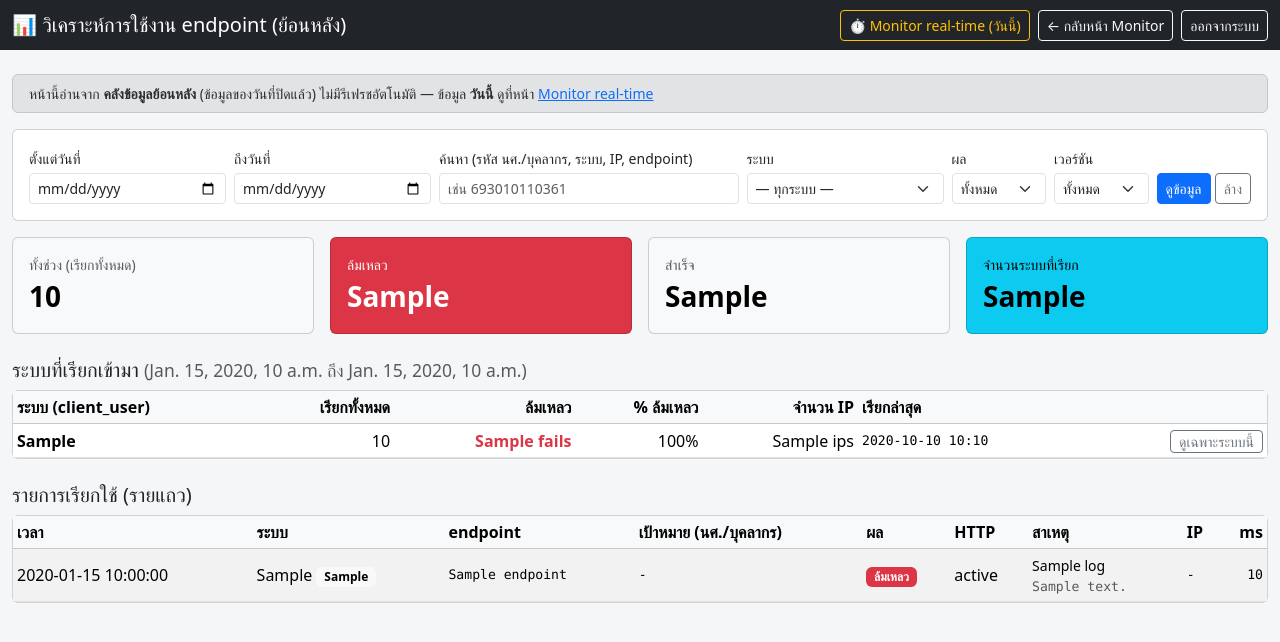
After one commit to azimuthotg/api, a Django app: template apiapp/templates/monitor/api_usage_analysis.html in a window 1280 px wide. The commit adds this page. Shown: the top 642 px of the page. Run offline with Django 5.2, Linux system fonts and the light colour scheme; the template is opened without the code that fills it: most values are stand-ins (such as "Sample title", 1, 10 or a date in 2020).

Commit message:
Add API access log archival + retention and analysis page
หน้า Monitor real-time (/monitor/api-usage/) เคย query ทั้งตาราง (COUNT/DISTINCT)
ทุก 5-10 วิ และตาราง api_access_log โตไม่มีเพดาน แยกหน้าที่ออกเป็น 2 ชั้น:

- ตารางสด api_access_log: เก็บเฉพาะ วันนี้ หน้า real-time อ่านจากนี่จึงเบาตลอด
- คลัง api_access_archive (ใหม่): ข้อมูลย้อนหลังดิบครบ เก็บ 90 วัน ไว้วิเคราะห์

เพิ่ม:
- model ApiAccessArchive + migration 0008 (ไม่แตะตารางเดิม)
- management command rotate_access_log: ย้ายแถวเก่ากว่าวันนี้เข้าคลัง (chunked)
  + ลบคลังเกิน 90 วัน, รองรับ --dry-run; ตั้งรันทุกคืนผ่าน rotate_access_log.ps1
- ปรับ monitor_api_usage ให้ query เฉพาะวันนี้ (ตัด COUNT/DISTINCT ทั้งตาราง)
- หน้า Analysis ใหม่ /monitor/api-usage/analysis/ อ่านจากคลัง เลือกช่วงวันที่
  สรุปต่อระบบ (เรียก/ล้มเหลว/จำนวน IP/ล่าสุด) ไม่มี auto-refresh
- admin สำหรับคลัง

Co-Authored-By: Claude Opus 4.8 <noreply@anthropic.com>

```diff
--- /dev/null
+++ b/apiapp/templates/monitor/api_usage_analysis.html
@@ -0,0 +1,202 @@
+<!DOCTYPE html>
+<html lang="th">
+<head>
+    <meta charset="UTF-8">
+    <meta name="viewport" content="width=device-width, initial-scale=1.0">
+    <title>วิเคราะห์การใช้งาน endpoint (ย้อนหลัง)</title>
+    <link href="https://cdn.jsdelivr.net/npm/bootstrap@5.3.3/dist/css/bootstrap.min.css" rel="stylesheet">
+    <style>
+        body { background: #f5f6f8; }
+        .mono { font-family: ui-monospace, SFMono-Regular, Menlo, Consolas, monospace; font-size: .82rem; }
+        .table td, .table th { vertical-align: middle; }
+        .msg-cell { max-width: 320px; }
+    </style>
+</head>
+<body>
+<nav class="navbar navbar-dark bg-dark">
+    <div class="container-fluid">
+        <span class="navbar-brand mb-0 h1">📊 วิเคราะห์การใช้งาน endpoint (ย้อนหลัง)</span>
+        <div class="d-flex gap-2">
+            <a href="{% url 'monitor_api_usage' %}" class="btn btn-sm btn-outline-warning">⏱ Monitor real-time (วันนี้)</a>
+            <a href="{% url 'monitor_dashboard' %}" class="btn btn-sm btn-outline-light">← กลับหน้า Monitor</a>
+            <a href="{% url 'monitor_logout' %}" class="btn btn-sm btn-outline-light">ออกจากระบบ</a>
+        </div>
+    </div>
+</nav>
+
+<div class="container-fluid py-4">
+    <div class="alert alert-secondary py-2 small mb-3">
+        หน้านี้อ่านจาก <strong>คลังข้อมูลย้อนหลัง</strong> (ข้อมูลของวันที่ปิดแล้ว) ไม่มีรีเฟรชอัตโนมัติ —
+        ข้อมูล <strong>วันนี้</strong> ดูที่หน้า <a href="{% url 'monitor_api_usage' %}">Monitor real-time</a>
+    </div>
+
+    <!-- เลือกช่วงวันที่ + ตัวกรอง -->
+    <form method="get" class="card card-body mb-3">
+        <div class="row g-2 align-items-end">
+            <div class="col-6 col-md-2">
+                <label class="form-label small mb-1">ตั้งแต่วันที่</label>
+                <input type="date" name="date_from" value="{{ filters.date_from }}" class="form-control form-control-sm">
+            </div>
+            <div class="col-6 col-md-2">
+                <label class="form-label small mb-1">ถึงวันที่</label>
+                <input type="date" name="date_to" value="{{ filters.date_to }}" class="form-control form-control-sm">
+            </div>
+            <div class="col-12 col-md-3">
+                <label class="form-label small mb-1">ค้นหา (รหัส นศ./บุคลากร, ระบบ, IP, endpoint)</label>
+                <input type="text" name="q" value="{{ filters.q }}" class="form-control form-control-sm" placeholder="เช่น 693010110361">
+            </div>
+            <div class="col-6 col-md-2">
+                <label class="form-label small mb-1">ระบบ</label>
+                <select name="client_user" class="form-select form-select-sm">
+                    <option value="">— ทุกระบบ —</option>
+                    {% for c in client_choices %}
+                        <option value="{{ c }}" {% if c == filters.client_user %}selected{% endif %}>{{ c }}</option>
+                    {% endfor %}
+                </select>
+            </div>
+            <div class="col-6 col-md-1">
+                <label class="form-label small mb-1">ผล</label>
+                <select name="result" class="form-select form-select-sm">
+                    <option value="">ทั้งหมด</option>
+                    <option value="success" {% if filters.result == 'success' %}selected{% endif %}>สำเร็จ</option>
+                    <option value="fail" {% if filters.result == 'fail' %}selected{% endif %}>ล้มเหลว</option>
+                </select>
+            </div>
+            <div class="col-6 col-md-1">
+                <label class="form-label small mb-1">เวอร์ชัน</label>
+                <select name="api_version" class="form-select form-select-sm">
+                    <option value="">ทั้งหมด</option>
+                    <option value="v1" {% if filters.api_version == 'v1' %}selected{% endif %}>v1</option>
+                    <option value="v2" {% if filters.api_version == 'v2' %}selected{% endif %}>v2</option>
+                </select>
+            </div>
+            <div class="col-auto">
+                <button type="submit" class="btn btn-sm btn-primary">ดูข้อมูล</button>
+                <a href="{% url 'monitor_api_usage_analysis' %}" class="btn btn-sm btn-outline-secondary">ล้าง</a>
+            </div>
+        </div>
+    </form>
+
+    <!-- สรุปยอดทั้งช่วง -->
+    <div class="row g-3 mb-4">
+        <div class="col-6 col-md-3">
+            <div class="card text-bg-light h-100"><div class="card-body">
+                <div class="text-muted small">ทั้งช่วง (เรียกทั้งหมด)</div>
+                <div class="fs-3 fw-bold">{{ summary.range_total }}</div>
+            </div></div>
+        </div>
+        <div class="col-6 col-md-3">
+            <div class="card text-bg-danger h-100"><div class="card-body">
+                <div class="small">ล้มเหลว</div>
+                <div class="fs-3 fw-bold">{{ summary.range_fail }}</div>
+            </div></div>
+        </div>
+        <div class="col-6 col-md-3">
+            <div class="card text-bg-light h-100"><div class="card-body">
+                <div class="text-muted small">สำเร็จ</div>
+                <div class="fs-3 fw-bold">{{ summary.range_success }}</div>
+            </div></div>
+        </div>
+        <div class="col-6 col-md-3">
+            <div class="card text-bg-info h-100"><div class="card-body">
+                <div class="small">จำนวนระบบที่เรียก</div>
+                <div class="fs-3 fw-bold">{{ summary.range_systems }}</div>
+            </div></div>
+        </div>
+    </div>
+
+    <!-- ภาพรวมต่อระบบ ทั้งช่วง -->
+    <h5 class="mb-2">ระบบที่เรียกเข้ามา <span class="text-muted small fw-normal">({{ filters.date_from }} ถึง {{ filters.date_to }})</span></h5>
+    <div class="card mb-4">
+        <div class="table-responsive">
+            <table class="table table-sm table-hover mb-0">
+                <thead class="table-light">
+                    <tr>
+                        <th>ระบบ (client_user)</th>
+                        <th class="text-end">เรียกทั้งหมด</th>
+                        <th class="text-end">ล้มเหลว</th>
+                        <th class="text-end">% ล้มเหลว</th>
+                        <th class="text-end">จำนวน IP</th>
+                        <th>เรียกล่าสุด</th>
+                        <th></th>
+                    </tr>
+                </thead>
+                <tbody>
+                    {% for s in systems %}
+                        <tr>
+                            <td class="fw-semibold">{{ s.client_user|default:"(ไม่ระบุ / ไม่มี token)" }}</td>
+                            <td class="text-end">{{ s.total }}</td>
+                            <td class="text-end {% if s.fails %}text-danger fw-bold{% endif %}">{{ s.fails }}</td>
+                            <td class="text-end">{% if s.total %}{% widthratio s.fails s.total 100 %}%{% else %}-{% endif %}</td>
+                            <td class="text-end">{{ s.ips }}</td>
+                            <td class="mono small text-nowrap">{{ s.last_seen|date:"Y-m-d H:i" }}</td>
+                            <td class="text-end">
+                                {% if s.client_user %}<a class="btn btn-sm btn-outline-secondary py-0" href="?date_from={{ filters.date_from }}&date_to={{ filters.date_to }}&client_user={{ s.client_user|urlencode }}">ดูเฉพาะระบบนี้</a>{% endif %}
+                            </td>
+                        </tr>
+                    {% empty %}
+                        <tr><td colspan="7" class="text-center text-muted py-4">ไม่มีข้อมูลในช่วงที่เลือก</td></tr>
+                    {% endfor %}
+                </tbody>
+            </table>
+        </div>
+    </div>
+
+    <!-- รายการเรียกใช้ (ดิบ) -->
+    <h5 class="mb-2">รายการเรียกใช้ (รายแถว)</h5>
+    <div class="card">
+        <div class="table-responsive">
+            <table class="table table-sm table-striped mb-0">
+                <thead class="table-light">
+                    <tr>
+                        <th>เวลา</th>
+                        <th>ระบบ</th>
+                        <th>endpoint</th>
+                        <th>เป้าหมาย (นศ./บุคลากร)</th>
+                        <th>ผล</th>
+                        <th>HTTP</th>
+                        <th>สาเหตุ</th>
+                        <th>IP</th>
+                        <th class="text-end">ms</th>
+                    </tr>
+                </thead>
+                <tbody>
+                    {% for log in page_obj %}
+                        <tr>
+                            <td class="text-nowrap">{{ log.created_at|date:"Y-m-d H:i:s" }}</td>
+                            <td>{{ log.client_user|default:"-" }} <span class="badge text-bg-light">{{ log.api_version }}</span></td>
+                            <td class="mono">{{ log.endpoint }}</td>
+                            <td class="mono">{{ log.target_user|default:"-" }}</td>
+                            <td>
+                                {% if log.result == 'success' %}<span class="badge text-bg-success">สำเร็จ</span>
+                                {% else %}<span class="badge text-bg-danger">ล้มเหลว</span>{% endif %}
+                            </td>
+                            <td>{{ log.http_status }}</td>
+                            <td class="msg-cell"><span class="small">{{ log.reason_label|default:"-" }}</span>{% if log.message %}<div class="text-muted mono small text-truncate">{{ log.message }}</div>{% endif %}</td>
+                            <td class="mono">{{ log.client_ip|default:"-" }}</td>
+                            <td class="text-end mono">{{ log.duration_ms|default:"-" }}</td>
+                        </tr>
+                    {% empty %}
+                        <tr><td colspan="9" class="text-center text-muted py-4">ไม่มีข้อมูลในช่วงที่เลือก</td></tr>
+                    {% endfor %}
+                </tbody>
+            </table>
+        </div>
+    </div>
+
+    {% if page_obj.has_other_pages %}
+        <nav class="mt-3">
+            <ul class="pagination pagination-sm">
+                {% if page_obj.has_previous %}
+                    <li class="page-item"><a class="page-link" href="?page={{ page_obj.previous_page_number }}{% if base_query %}&{{ base_query }}{% endif %}">ก่อนหน้า</a></li>
+                {% endif %}
+                <li class="page-item disabled"><span class="page-link">หน้า {{ page_obj.number }} / {{ page_obj.paginator.num_pages }}</span></li>
+                {% if page_obj.has_next %}
+                    <li class="page-item"><a class="page-link" href="?page={{ page_obj.next_page_number }}{% if base_query %}&{{ base_query }}{% endif %}">ถัดไป</a></li>
+                {% endif %}
+            </ul>
+        </nav>
+    {% endif %}
+</div>
+</body>
+</html>
--- a/apiproject/urls.py
+++ b/apiproject/urls.py
@@ -94,6 +94,7 @@ urlpatterns = [
     path('monitor/token/', monitor_views.monitor_token_inspect, name='monitor_token_inspect'),
     path('monitor/tokens/', monitor_views.monitor_token_log, name='monitor_token_log'),
     path('monitor/api-usage/', monitor_views.monitor_api_usage, name='monitor_api_usage'),
+    path('monitor/api-usage/analysis/', monitor_views.monitor_api_usage_analysis, name='monitor_api_usage_analysis'),
 
     path('admin/', admin.site.urls),
     path('reserv/',include('reservapp.urls')),
```
Also changed, not shown: apiapp/admin.py (+10 -1 lines), apiapp/management/commands/rotate_access_log.py (added, +119 -0 lines), apiapp/models.py (+36 -0 lines), apiapp/monitor_views.py (+123 -15 lines), apiapp/templates/monitor/api_usage.html (+63 -4 lines), apiapp/management/__init__.py (added), apiapp/management/commands/__init__.py (added), apiapp/migrations/0008_apiaccessarchive.py (added), 1 other file.
